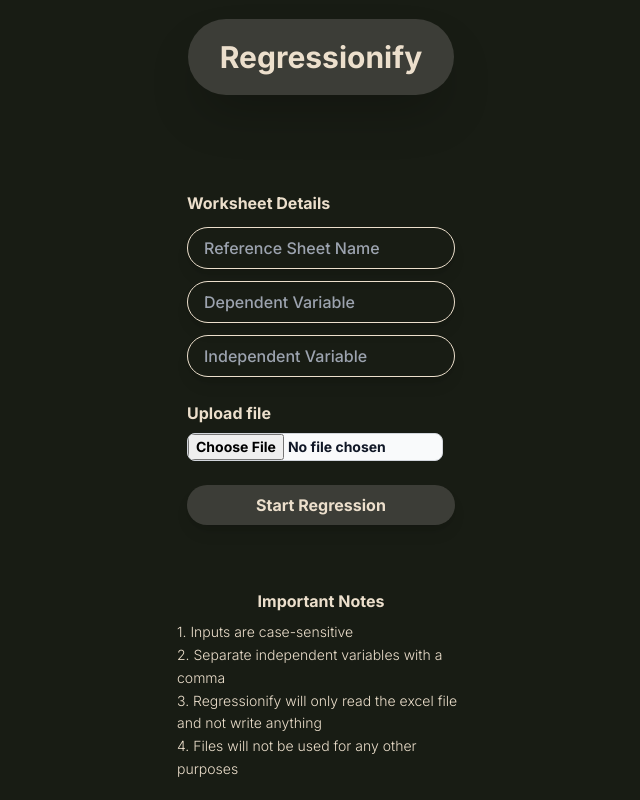
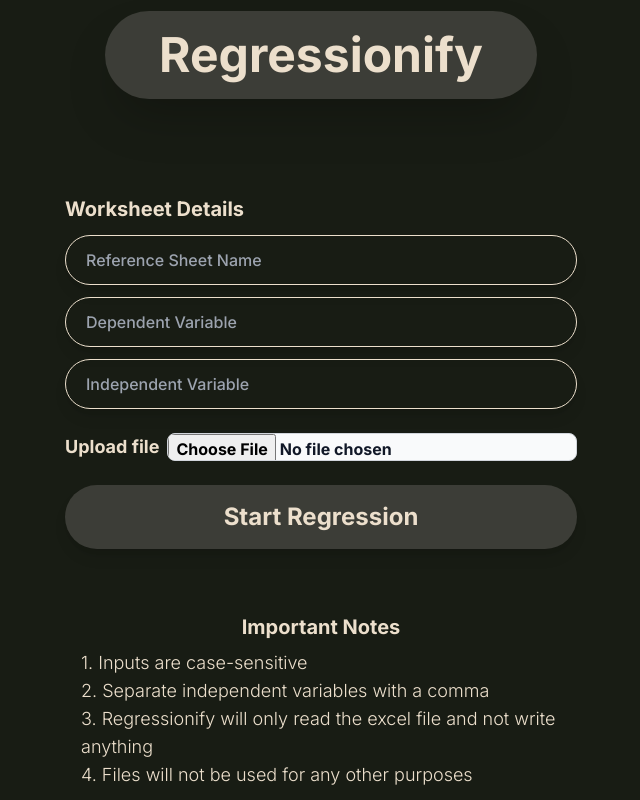
Before and after one commit to potakaaa/regressionify-old, a React (Vite) app in the folder client/: page / in a window 1280 px wide. Shown: the whole page, without its empty margins (319-959 px from the left). Built offline with nearby package versions, Linux system fonts and the light colour scheme.

Commit message:
all functionalities working

```diff
--- a/client/src/App.tsx
+++ b/client/src/App.tsx
@@ -16,7 +16,7 @@ const AppContent = () => {
 
   const { isLoading } = useResult();
   return (
-    <div className="size-full h-screen flex justify-center bg-dark-green overflow-scroll">
+    <div className="size-full h-screen flex justify-center bg-dark-green ">
       {isLoading && <LoadingScreen />}
       {isUploaded ? <ResultPage /> : <HomePage />}
     </div>
--- a/client/src/pages/HomePage.tsx
+++ b/client/src/pages/HomePage.tsx
@@ -99,19 +99,21 @@ const HomePage = () => {
     }
   };
   return (
-    <div className="main-container flex flex-col gap-16 justify-center items-center p-8">
-      <div className="title-container flex p-5 px-8 rounded-full bg-dark-grey shadow-2xl ">
-        <h1 className="text-3xl text-beige">Regressionify</h1>
+    <div className="main-container flex flex-col gap-16 justify-center items-center p-8 sm:w-full">
+      <div className="title-container flex p-5 px-8 rounded-full bg-dark-grey shadow-2xl md:w-[22rem] xl:w-[27rem]">
+        <h1 className="text-3xl text-beige sm:text-center sm:flex-grow sm:text-4xl xl:text-5xl">
+          Regressionify
+        </h1>
       </div>
       <div className="form-container flex justify-center items-center w-full mt-8">
         <form className="flex flex-col gap-6" onSubmit={handleFileSubmit}>
           <div className="input-container flex flex-col gap-3 justify-center">
-            <label>Worksheet Details</label>
+            <label className="sm:text-xl">Worksheet Details</label>
             <input
               type="text"
               placeholder="Reference Sheet Name"
               required
-              className="font-medium p-2 px-4 rounded-full bg-transparent border border-beige shadow-lg"
+              className="font-medium p-2 px-4 rounded-full bg-transparent border border-beige shadow-lg sm:w-96 xl:py-3 xl:px-5 xl:w-[32rem]"
               value={sheetName}
               onChange={(e) => setSheetName(e.target.value)}
             />
@@ -119,7 +121,7 @@ const HomePage = () => {
               type="text"
               placeholder="Dependent Variable"
               required
-              className="font-medium p-2 px-4 rounded-full bg-transparent border border-beige shadow-lg"
+              className="font-medium p-2 px-4 rounded-full bg-transparent border border-beige shadow-lg sm:w-96 xl:py-3 xl:px-5 xl:w-[32rem]"
               value={dep}
               onChange={(e) => setDep(e.target.value)}
             />
@@ -127,17 +129,17 @@ const HomePage = () => {
               type="text"
               placeholder="Independent Variable"
               required
-              className="font-medium p-2 px-4 rounded-full bg-transparent border border-beige shadow-lg"
+              className="font-medium p-2 px-4 rounded-full bg-transparent border border-beige shadow-lg sm:w-96 xl:py-3 xl:px-5 xl:w-[32rem]"
               value={indep}
               onChange={(e) => setIndep(e.target.value)}
             />
           </div>
-          <div className="upload-container flex flex-col gap-2">
-            <label className="block text-base" id="file_input">
+          <div className="upload-container flex flex-col sm:flex-row gap-2 items-center">
+            <label className="block text-base xl:text-lg" id="file_input">
               Upload file
             </label>
             <input
-              className="block w-64 text-sm text-gray-900 border border-gray-300 rounded-lg cursor-pointer bg-gray-50 dark:text-gray-400 focus:outline-none dark:bg-gray-700 dark:border-gray-600 dark:placeholder-gray-400"
+              className="block w-64 sm:w-72 xl:h-7 xl:text-base xl:flex-grow text-sm text-gray-900 border border-gray-300 rounded-lg cursor-pointer bg-gray-50 dark:text-gray-400 focus:outline-none dark:bg-gray-700 dark:border-gray-600 dark:placeholder-gray-400"
               id="file_input"
               type="file"
               accept=".xlsx"
@@ -147,15 +149,17 @@ const HomePage = () => {
           </div>
           <button
             type="submit"
-            className=" bg-dark-grey px-4 py-2 rounded-full hover:bg-light-green duration-300 shadow-lg"
+            className=" bg-dark-grey px-4 py-2 rounded-full hover:bg-light-green duration-300 shadow-lg sm:text-xl xl:py-4 xl:text-2xl"
           >
             Start Regression
           </button>
         </form>
       </div>
-      <div className="notes-container  flex flex-col gap-2 w-72">
-        <p className="font-bold text-center">Important Notes</p>
-        <p className="font-light text-sm leading-relaxed">
+      <div className="notes-container  flex flex-col gap-2 sm:w-96 xl:w-[30rem]">
+        <p className="font-bold text-center sm:text-lg xl:text-xl">
+          Important Notes
+        </p>
+        <p className="font-light text-sm sm:text-base leading-relaxed xl:text-lg">
           1. Inputs are case-sensitive
           <br />
           2. Separate independent variables with a comma
--- a/client/src/pages/ResultPage.tsx
+++ b/client/src/pages/ResultPage.tsx
@@ -36,17 +36,22 @@ const ResultPage = () => {
 
   return (
     <div className="size-full h-full flex bg-dark-green flex-col gap-8 items-center py-10 px-8">
-      <div className="title-container flex p-5 px-8 rounded-full bg-dark-grey shadow-2xl ">
-        <h1 className="text-3xl text-beige">Regressionify</h1>
+      <div className="title-container flex p-5 px-8 rounded-full bg-dark-grey shadow-2xl md:w-[22rem] xl:w-[27rem]">
+        <h1 className="text-3xl text-beige sm:text-center sm:flex-grow sm:text-4xl xl:text-5xl">
+          Regressionify
+        </h1>
       </div>
-      <div className="flex flex-col gap-3 w-full">
-        <h3 className="text-2xl font-bold text-center shadow-md">
+      <div
+        className="body-container flex flex-col gap-3 w-3\
+      "
+      >
+        <h3 className="text-2xl font-bold text-center xl:text-2xl">
           Predictor Model
         </h3>
-        <div className="dependent-container flex flex-col gap-2">
-          <p className="font-normal mx-2">{dep}</p>
+        <div className="dependent-container flex flex-col gap-2 mt-3">
+          <p className="font-normal mx-2 ">{dep}</p>
           <input
-            className="font-normal text-sm bg-transparent self-center w-full focus:border-transparent focus:ring-0 items-center h-12 border border-beige rounded-full px-5 text-center"
+            className="font-normal text-sm bg-transparent self-center w-full focus:border-transparent focus:ring-0 items-center h-12 border border-beige rounded-full px-5 text-center md:py-7 md:text-base"
             placeholder="Try inputting values"
             value={predValue.toFixed(2)}
             readOnly
@@ -57,7 +62,7 @@ const ResultPage = () => {
           <p className="mx-2 text-center">
             Input values here to see the magic...
           </p>
-          <div className="predict-container flex flex-col gap-2 ">
+          <div className="predict-container flex flex-col xl:flex-row xl:mt-8 gap-2 ">
             {Object.entries(coeff).map(([key, value], index) => {
               if (key === "const") {
                 return <div></div>;
@@ -67,7 +72,7 @@ const ResultPage = () => {
                     <p className="font-normal mx-2">{key}</p>
                     <input
                       type="number"
-                      className="font-normal text-sm bg-transparent self-center w-full focus:border-transparent focus:ring-0 items-center h-12 border border-beige rounded-full px-5 text-center"
+                      className="font-normal text-sm bg-transparent self-center w-full focus:border-transparent focus:ring-0 items-center h-12 border border-beige rounded-full px-5 text-center md:py-7 md:text-base xl:w-[20rem]"
                       placeholder="Try inputting values..."
                       value={
                         stateObjects[key].value === 0
@@ -93,7 +98,7 @@ const ResultPage = () => {
         </div>
         <div className="formula-container flex flex-col gap-2 my-3 mb-6 ">
           <h3 className="text-xl font-bold text-center mt-5">Model Formula</h3>
-          <p className="font-normal italic text-center">
+          <p className="font-normal italic text-center md:text-lg">
             {Object.entries(coeff)
               .map(([key, value], index) => {
                 if (key === "const") {
@@ -105,29 +110,35 @@ const ResultPage = () => {
           </p>
         </div>
         <h3 className="text-xl font-bold text-center">Regression Results</h3>
-        <div className="flex gap-5 items-center h-12 border border-beige rounded-full px-5 shadow-lg overflow-x-auto whitespace-nowrap no-scrollbar">
+        <div className="flex flex-col gap-3 xl:flex-row items-center justify-center w-full flex-grow">
+          <div className="flex gap-5 items-center h-12 border border-beige rounded-full px-5 shadow-lg overflow-x-auto whitespace-nowrap no-scrollbar md:py-7 md:text-base md:overflow-y-hidden w-full">
             <p className="font-medium">Sheet Name :</p>
-          <p className="font-normal text-center flex-grow text-sm  ">
+            <p className="font-normal text-center flex-grow text-sm md:text-base">
               {sheetName}
             </p>
           </div>
-        <div className="flex gap-5 items-center h-12 border border-beige rounded-full px-5 shadow-lg overflow-x-auto whitespace-nowrap no-scrollbar">
+          <div className="flex gap-5 items-center h-12 border border-beige rounded-full px-5 shadow-lg overflow-x-auto whitespace-nowrap no-scrollbar md:py-7 md:text-base md:overflow-y-hidden w-full">
             <p className="font-medium">Dependent :</p>
-          <p className="font-normal text-center flex-grow text-sm">{dep}</p>
+            <p className="font-normal text-center flex-grow text-sm md:text-base">
+              {dep}
+            </p>
           </div>
-        <div className="flex gap-5 items-center h-12 border border-beige rounded-full px-5 shadow-lg overflow-x-auto whitespace-nowrap no-scrollbar">
+        </div>
+        <div className="flex gap-5 items-center h-12 border border-beige rounded-full px-5 shadow-lg overflow-x-auto whitespace-nowrap no-scrollbar md:py-7 md:text-base md:overflow-y-hidden w-full">
           <p className="font-medium">Independent :</p>
-          <p className="font-normal text-center flex-grow text-sm">{indep}</p>
+          <p className="font-normal text-center flex-grow text-sm md:text-base">
+            {indep}
+          </p>
         </div>
         <h3 className="text-xl font-bold text-center mt-5">Coefficients</h3>
         <div className="flex flex-col gap-3 w-full">
           {Object.entries(coeff).map(([key, value], index) => (
-            <div className="flex gap-5 items-center h-12 border border-beige rounded-full px-5 shadow-lg overflow-x-auto whitespace-nowrap no-scrollbar">
+            <div className="flex gap-5 items-center h-12 border border-beige rounded-full px-5 shadow-lg overflow-x-auto whitespace-nowrap no-scrollbar md:py-7 md:text-base md:overflow-y-hidden">
               <p className="font-medium">{key} :</p>
 
               <p
                 key={index}
-                className="font-normal text-sm text-center  flex-grow"
+                className="font-normal text-sm text-center  flex-grow md:text-base"
               >
                 {value}
               </p>
@@ -137,12 +148,12 @@ const ResultPage = () => {
         <h3 className="text-xl font-bold text-center mt-5">P-Values</h3>
         <div className="flex flex-col gap-3 w-full">
           {Object.entries(pValues).map(([key, value], index) => (
-            <div className="flex gap-5 items-center h-12 border border-beige rounded-full px-5 shadow-lg overflow-x-auto whitespace-nowrap no-scrollbar">
+            <div className="flex gap-5 items-center h-12 border border-beige rounded-full px-5 shadow-lg overflow-x-auto whitespace-nowrap no-scrollbar md:py-7 md:text-base md:overflow-y-hidden">
               <p className="font-medium">{key} :</p>
 
               <p
                 key={index}
-                className="font-normal text-sm text-center  flex-grow"
+                className="font-normal text-sm text-center  flex-grow md:text-base"
               >
                 {value}
               </p>
@@ -150,22 +161,24 @@ const ResultPage = () => {
           ))}
         </div>
         <h3 className="text-xl font-bold text-center mt-5">Accuracy</h3>
-        <div className="flex gap-5 items-center h-12 border border-beige rounded-full px-5 shadow-lg overflow-x-auto whitespace-nowrap no-scrollbar">
+        <div className="flex flex-col gap-3 xl:flex-row">
+          <div className="flex gap-5 items-center h-12 border border-beige rounded-full px-5 shadow-lg overflow-x-auto whitespace-nowrap no-scrollbar md:py-7 md:text-base md:overflow-y-hidden w-full">
             <p className="font-medium">R-Squared :</p>
-          <p className="font-normal text-center flex-grow text-sm">
+            <p className="font-normal text-center flex-grow text-sm md:text-base">
               {rSquared}
             </p>
           </div>
-        <div className="flex gap-5 items-center h-12 border border-beige rounded-full px-5 shadow-lg overflow-x-auto whitespace-nowrap no-scrollbar">
+          <div className="flex gap-5 items-center h-12 border border-beige rounded-full px-5 shadow-lg overflow-x-auto whitespace-nowrap no-scrollbar md:py-7 md:text-base md:overflow-y-hidden w-full">
             <p className="font-medium">Adjusted R² :</p>
-          <p className="font-normal text-center flex-grow text-sm">
+            <p className="font-normal text-center flex-grow text-sm md:text-base">
               {adjRSquared}
             </p>
           </div>
         </div>
+      </div>
       <div>
         <button
-          className="flex w-full bg-dark-grey p-3 rounded-full px-7 shadow-lg"
+          className="flex w-full bg-dark-grey p-3 rounded-full px-7 shadow-lg hover:bg-light-green duration-300 md:py-5 md:px-14 md:text-lg mt-5 xl:mt-10 xl:text-xl xl:w-80 justify-center"
           onClick={() => nav("/")}
         >
           Back to Homepage
```
Lines whose indentation alone changed are shown as unchanged.
